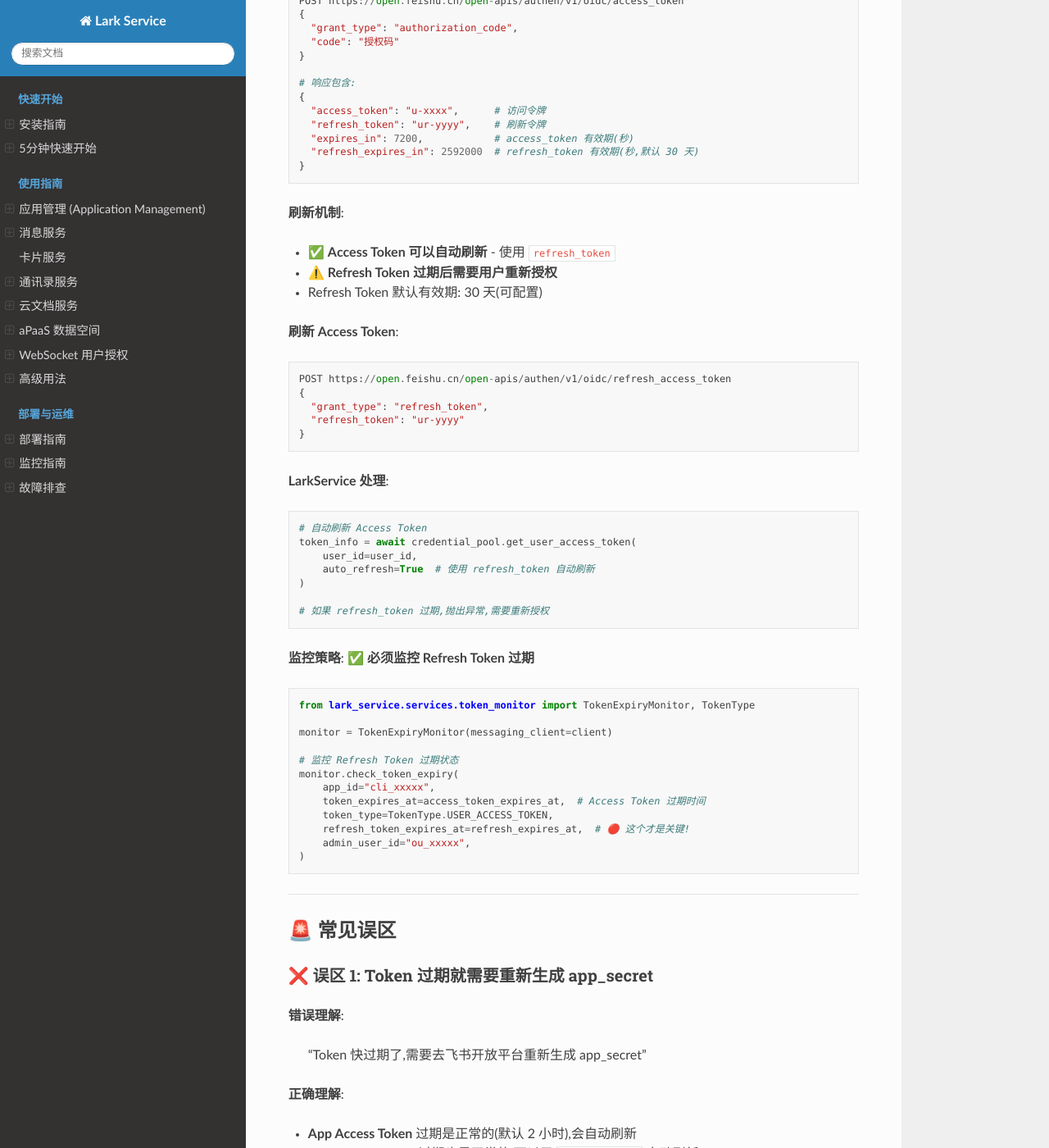
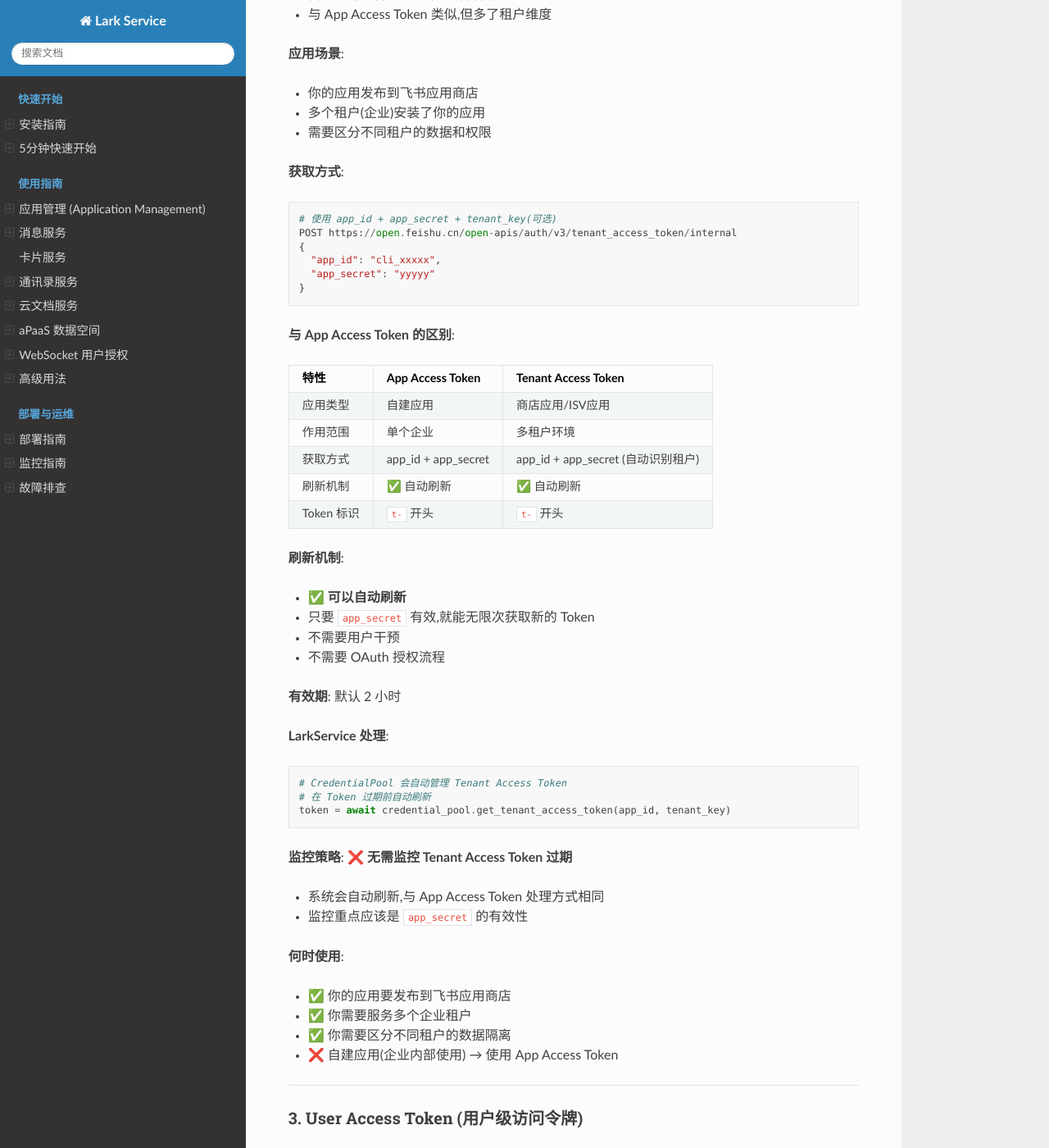
Before and after one commit to ZenRay/LarkServiceCursor, a Sphinx documentation site: the page built from docs/architecture/token-refresh-mechanism.md, in a window 1280 px wide and 1400 px high, scrolled down 1432 px. Shown: the whole window at 82% size. Built offline with Sphinx 7.4.7 and the Read the Docs theme 3.1.0, drawn with Linux system fonts in a browser that asks for light colours; pages that are not in the unit, such as notebooks, are missing from menus; some of the changed text lies outside the part shown.

Commit message:
feat(token-monitor): 添加 Tenant Access Token 支持
🎯 新增功能

**背景**:
飞书开放平台有三种 Token 类型,之前遗漏了 Tenant Access Token

**变更内容**:
1. TokenType 枚举添加 TENANT_ACCESS_TOKEN
2. 监控逻辑:
   - App Access Token: 自动刷新,不发通知 ✅
   - Tenant Access Token: 自动刷新,不发通知 ✅ (新增)
   - User Access Token: 监控 Refresh Token 过期 ⚠️

3. 文档完善:
   - 详细说明 Tenant Token 的使用场景(ISV 应用/多租户)
   - 与 App Token 的区别对比
   - 补充完整的 Token 类型对比表

4. 测试覆盖:
   - 新增 test_no_notification_for_tenant_token
   - 所有 15 个测试通过

**Tenant Access Token 说明**:
- 适用于发布到飞书应用商店的 ISV 应用
- 支持多租户环境下的数据隔离
- 与 App Token 一样可以自动刷新,无需监控

感谢用户补充这个重要的 Token 类型!

````diff
--- a/docs/architecture/token-refresh-mechanism.md
+++ b/docs/architecture/token-refresh-mechanism.md
@@ -5,6 +5,12 @@
 本文档详细说明飞书开放平台的 Token 类型和刷新机制,以及 LarkService 中的正确处理方式。
 
 ## 🔑 Token 类型
+
+飞书开放平台提供三种主要的 Token 类型:
+
+1. **App Access Token** - 应用级访问令牌(自建应用)
+2. **Tenant Access Token** - 租户级访问令牌(商店应用/ISV应用)
+3. **User Access Token** - 用户级访问令牌(需要用户授权)
 
 ### 1. App Access Token (应用级访问令牌)
 
@@ -41,7 +47,65 @@
 
 ---
 
-### 2. User Access Token (用户级访问令牌)
+### 2. Tenant Access Token (租户级访问令牌)
+
+**用途**:
+- 用于**商店应用**(ISV 应用)访问租户数据
+- 代表应用在特定租户下的访问权限
+- 与 App Access Token 类似,但多了租户维度
+
+**应用场景**:
+- 你的应用发布到飞书应用商店
+- 多个租户(企业)安装了你的应用
+- 需要区分不同租户的数据和权限
+
+**获取方式**:
+```python
+# 使用 app_id + app_secret + tenant_key(可选)
+POST https://open.feishu.cn/open-apis/auth/v3/tenant_access_token/internal
+{
+  "app_id": "cli_xxxxx",
+  "app_secret": "yyyyy"
+}
+```
+
+**与 App Access Token 的区别**:
+| 特性 | App Access Token | Tenant Access Token |
+|------|-----------------|-------------------|
+| 应用类型 | 自建应用 | 商店应用/ISV应用 |
+| 作用范围 | 单个企业 | 多租户环境 |
+| 获取方式 | app_id + app_secret | app_id + app_secret (自动识别租户) |
+| 刷新机制 | ✅ 自动刷新 | ✅ 自动刷新 |
+| Token 标识 | `t-` 开头 | `t-` 开头 |
+
+**刷新机制**:
+- ✅ **可以自动刷新**
+- 只要 `app_secret` 有效,就能无限次获取新的 Token
+- 不需要用户干预
+- 不需要 OAuth 授权流程
+
+**有效期**: 默认 2 小时
+
+**LarkService 处理**:
+```python
+# CredentialPool 会自动管理 Tenant Access Token
+# 在 Token 过期前自动刷新
+token = await credential_pool.get_tenant_access_token(app_id, tenant_key)
+```
+
+**监控策略**: ❌ **无需监控 Tenant Access Token 过期**
+- 系统会自动刷新,与 App Access Token 处理方式相同
+- 监控重点应该是 `app_secret` 的有效性
+
+**何时使用**:
+- ✅ 你的应用要发布到飞书应用商店
+- ✅ 你需要服务多个企业租户
+- ✅ 你需要区分不同租户的数据隔离
+- ❌ 自建应用(企业内部使用) → 使用 App Access Token
+
+---
+
+### 3. User Access Token (用户级访问令牌)
 
 **用途**: 代表特定用户身份的 API 调用,访问用户个人数据
 
@@ -112,6 +176,20 @@
 
 ---
 
+## 🔄 Token 类型对比总结
+
+| Token 类型 | 应用场景 | 刷新机制 | 需要监控? | 过期影响 |
+|-----------|---------|---------|----------|---------|
+| **App Access Token** | 自建应用,应用级API调用 | ✅ 自动刷新 | ❌ 不需要 | 无影响,自动续期 |
+| **Tenant Access Token** | 商店应用,多租户环境 | ✅ 自动刷新 | ❌ 不需要 | 无影响,自动续期 |
+| **User Access Token** | 代表用户身份,访问用户数据 | ⚠️ Access Token可刷新 | ✅ 监控Refresh Token | Refresh Token过期需重新授权 |
+
+**关键要点**:
+- 🟢 **App/Tenant Token**: 只要 `app_secret` 有效,永远可以刷新
+- 🔴 **User Token**: Refresh Token 过期后,必须用户重新授权
+
+---
+
 ## 🚨 常见误区
 
 ### ❌ 误区 1: Token 过期就需要重新生成 app_secret
@@ -133,6 +211,7 @@
 
 **正确理解**:
 - **App Access Token**: ❌ 无需监控,系统自动刷新
+- **Tenant Access Token**: ❌ 无需监控,系统自动刷新
 - **User Access Token**: ❌ 无需监控 Access Token,会自动刷新
 - **Refresh Token**: ✅ **必须监控**,过期需要用户重新授权
 
@@ -154,21 +233,28 @@
 
 ## 📊 监控和通知策略
 
-### App Access Token
+### App Access Token / Tenant Access Token
 
 ```python
-# ❌ 不要这样做
+# ❌ 不要这样做 - 会发送不必要的通知
 monitor.check_token_expiry(
     app_id="cli_xxxxx",
     token_expires_at=app_token_expires,
     token_type=TokenType.APP_ACCESS_TOKEN,
-    admin_user_id="ou_xxxxx",  # 会发送不必要的通知!
+    admin_user_id="ou_xxxxx",
 )
 
-# ✅ 正确做法: 不监控 App Token,或者监控但不发通知
+# ✅ 正确做法: 不监控 App/Tenant Token,或者监控但不发通知
 # TokenExpiryMonitor 已经内置了逻辑:
-# - 如果是 APP_ACCESS_TOKEN,自动跳过通知
-# - 只记录日志: "App Access Token will auto-refresh"
+# - 如果是 APP_ACCESS_TOKEN 或 TENANT_ACCESS_TOKEN,自动跳过通知
+# - 只记录日志: "app_access_token/tenant_access_token will auto-refresh"
+
+# Tenant Token 同样处理
+monitor.check_token_expiry(
+    app_id="cli_xxxxx",
+    token_expires_at=tenant_token_expires,
+    token_type=TokenType.TENANT_ACCESS_TOKEN,  # 也会自动跳过通知
+)
 ```
 
 ### User Access Token
````
Also changed, not shown: docs/features/token-monitoring.md (+18 -2 lines), 2 other files.
